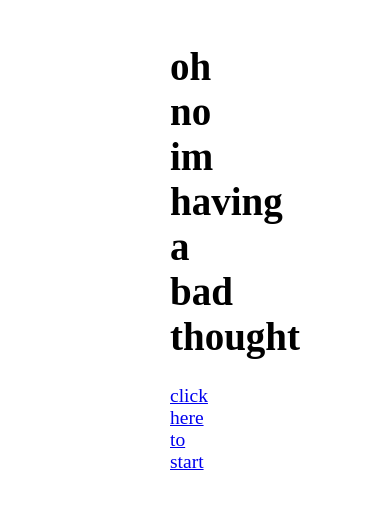
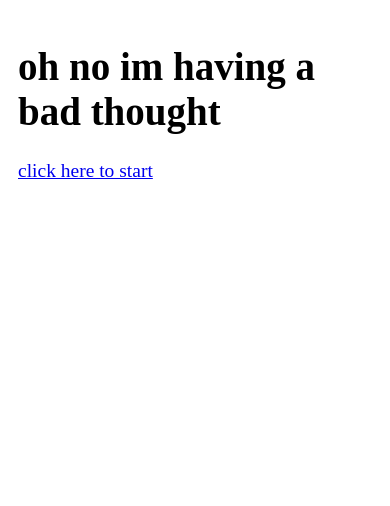
Before and after one commit to rosepina/ohno, a plain HTML site: page index.html in a window 390 px wide. Drawn offline with Linux system fonts and the light colour scheme.

Commit message:
fix merge conflict

```diff
--- a/styles.css
+++ b/styles.css
@@ -17,7 +17,7 @@ p,a,li {
   }
 
   .page {
-	max-width: 50px;
+	max-width: 500px;
 	margin: 0 auto;
 	padding: 10px;
 }
```
